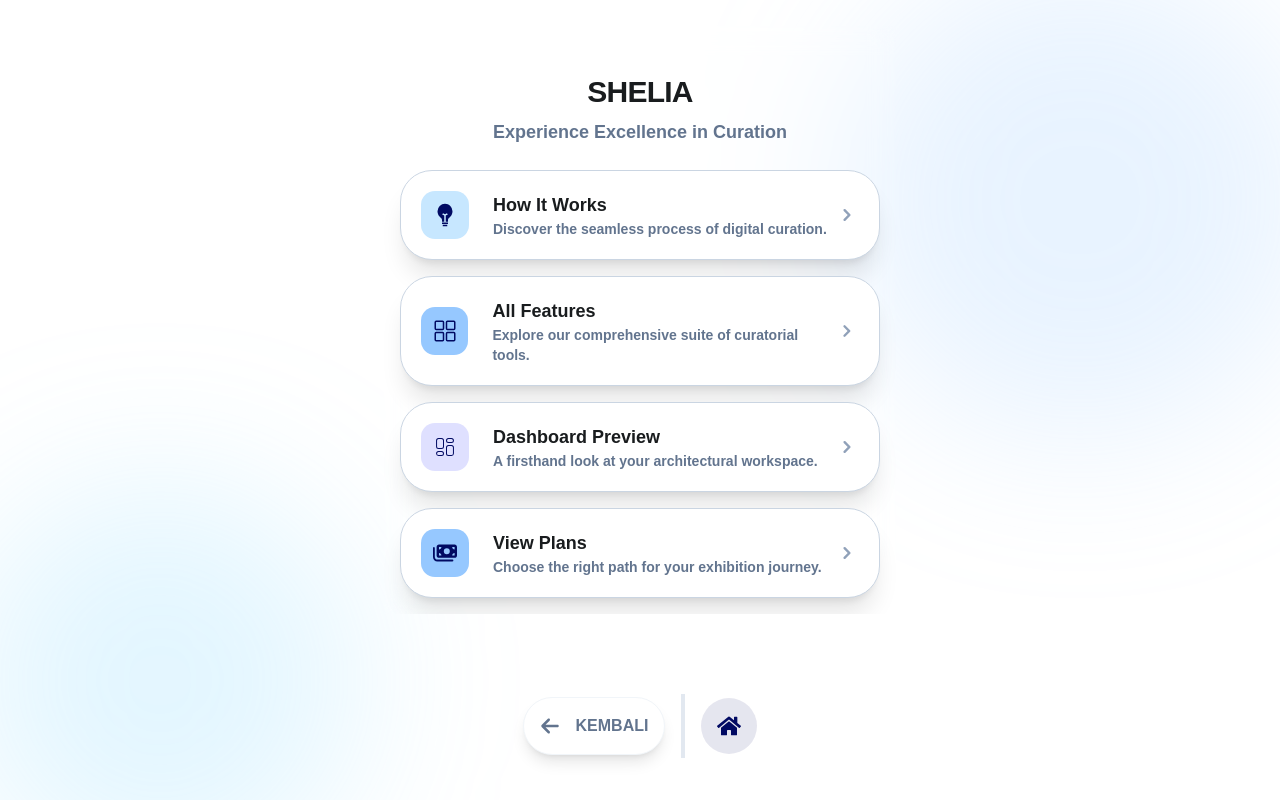
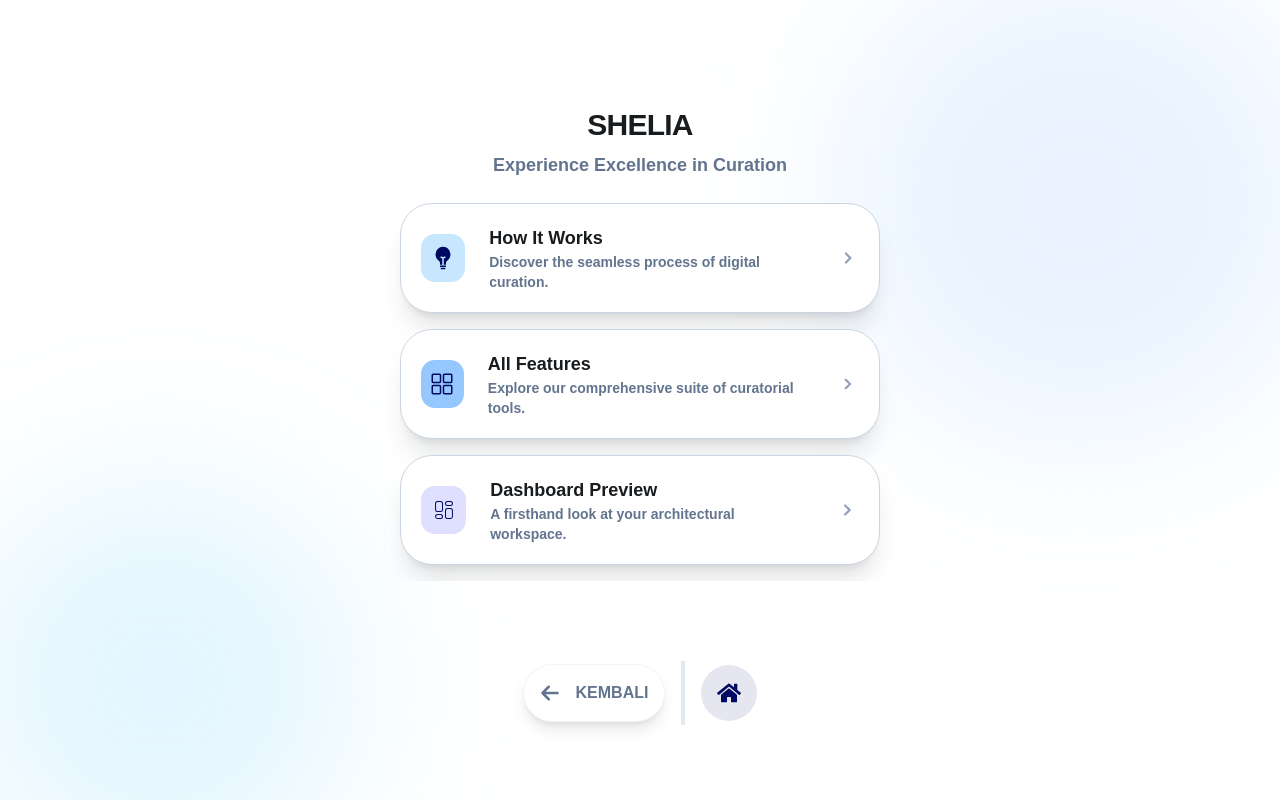
Before and after one commit to Bagusdpa4/Shelia, a React (Vite) app: page /menu in a window 1280 px wide. Built offline with nearby package versions, Linux system fonts and the light colour scheme.

Commit message:
Fixing Content

```diff
--- a/src/pages/templates/Menu.jsx
+++ b/src/pages/templates/Menu.jsx
@@ -32,13 +32,13 @@ export const Menu = () => {
       bgIcon: "bg-[#DFE0FF]",
       path: "/dashboard-preview",
     },
-    {
-      title: "View Plans",
-      desc: "Choose the right path for your exhibition journey.",
-      icon: <FaMoneyBills />,
-      bgIcon: "bg-[#96C8FF]",
-      path: "/view-plans",
-    },
+    // {
+    //   title: "View Plans",
+    //   desc: "Choose the right path for your exhibition journey.",
+    //   icon: <FaMoneyBills />,
+    //   bgIcon: "bg-[#96C8FF]",
+    //   path: "/view-plans",
+    // },
   ];
 
   return (
@@ -88,13 +88,13 @@ export const Menu = () => {
             >
               <div className="flex items-center gap-4 lg:gap-8 xl:gap-6">
                 <div
-                  className={`flex h-10 w-10 items-center justify-center rounded-xl lg:h-20 lg:w-20 xl:h-12 xl:w-12 ${item.bgIcon}`}
+                  className={`lg:w-30 flex h-10 w-10 items-center justify-center rounded-xl lg:h-36 xl:h-12 xl:w-12 ${item.bgIcon}`}
                 >
                   {React.cloneElement(item.icon, {
-                    className: "text-lg xl:text-2xl text-primary lg:text-5xl",
+                    className: "text-lg xl:text-2xl text-primary lg:text-7xl",
                   })}
                 </div>
-                <div className="text-left">
+                <div className="text-left pr-10">
                   <h3 className="text-base font-bold text-black lg:text-[54px] lg:font-bold xl:text-lg xl:font-bold">
                     {item.title}
                   </h3>
```
